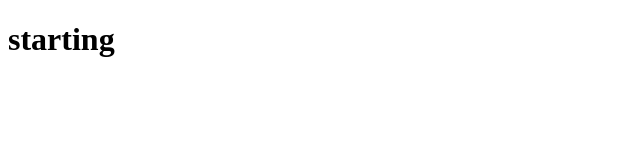
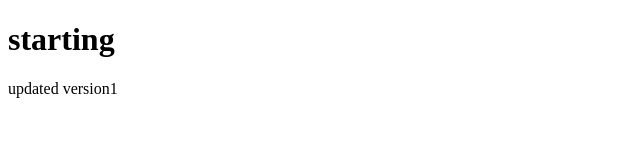
Before and after one commit to Abdullah-Ahil/ASDC, a plain HTML site: page first.html in a window 1280 px wide. Shown: the whole page, without its empty margins (0-640 px from the left). Drawn offline with Linux system fonts and the light colour scheme.

Commit message:
updated version-1

```diff
--- a/first.html
+++ b/first.html
@@ -7,5 +7,6 @@
 </head>
 <body>
     <h1> starting</h1>
+    <p>updated version1</p>
 </body>
 </html>
```
